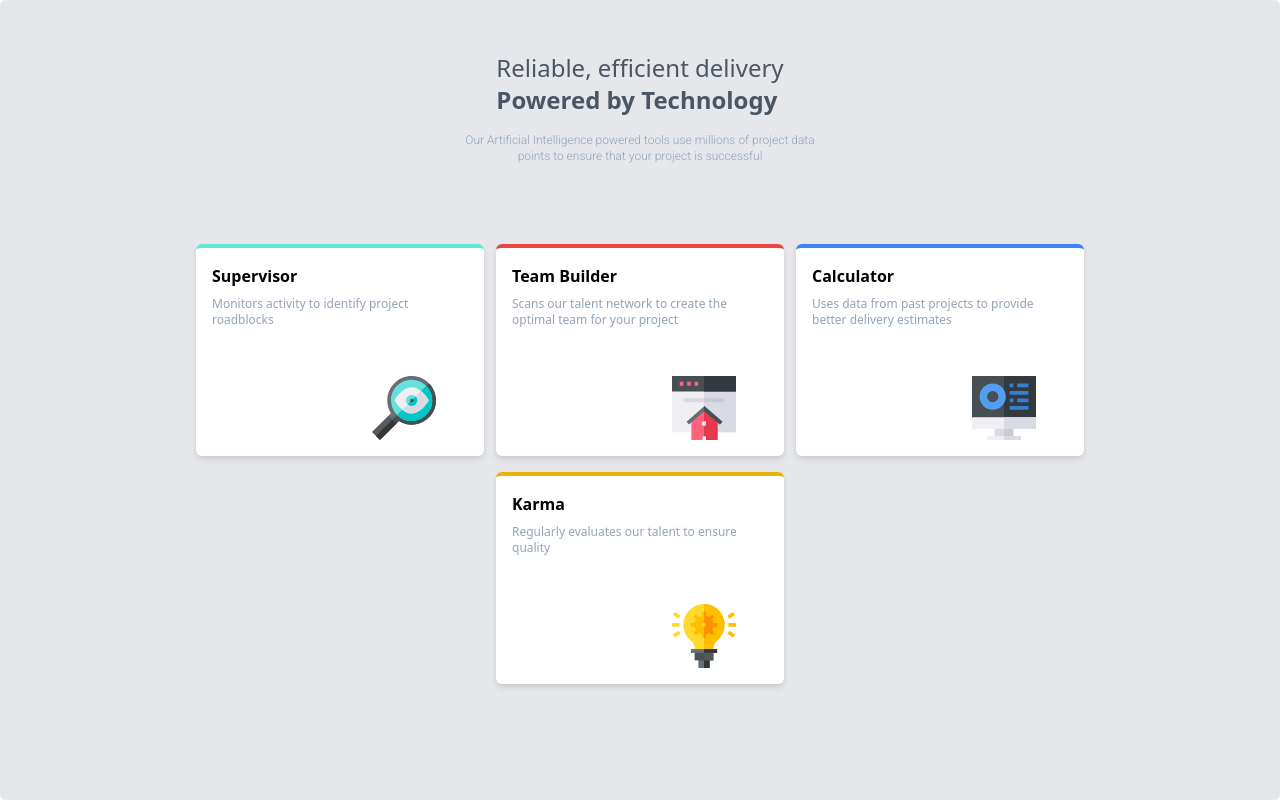
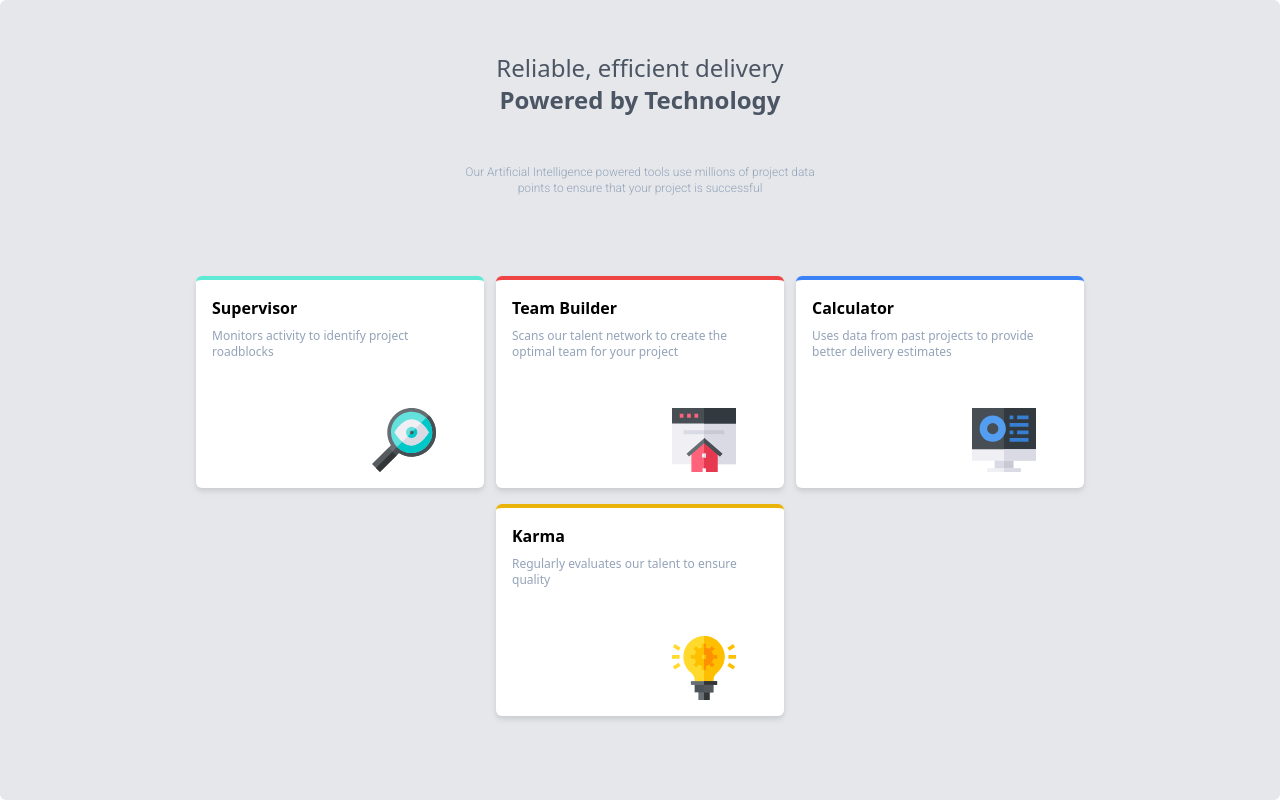
Before and after one commit to joeltmathew857/myportfolio, a React (Create React App) app: page / in a window 1280 px wide. Built offline with nearby package versions, Linux system fonts and the light colour scheme.

Commit message:
fix-align

```diff
--- a/src/components/FontMenter/Fourcard.jsx
+++ b/src/components/FontMenter/Fourcard.jsx
@@ -6,28 +6,27 @@ import Supervisor from "../../Assets/Images/Svg/icon-supervisor.svg";
 
 const Fourcard = () => {
   return (
-    <div className="flex justify-center items-center bg-gray-200 rounded-md w-full h-screen">
-      {/* main */}
+    <div className="flex justify-center items-center bg-gray-200 rounded-md w-screen h-screen md:w-screen sm:w-screen">
+      {/* main-title */}
       <div className="flex flex-col">
         {/* Title */}
-        <div className="flex lg:flex-col md:flex-row justify-center items-center">
-          <h1 className="text-gray-600 text-2xl flex flex-col">
+        <div className="flex flex-col lg:flex-col md:flex-col justify-center items-center">
+          <div className="text-gray-600 text-2xl p-8 flex flex-col text-center md:text-center">
             Reliable, efficient delivery{" "}
-            <span className="font-bold justify-center items-center">
-              Powered by Technology
-            </span>
-          </h1>
-          <div className="text-sm text-center py-4 text-slate-400 font-roboto text-xs flex flex-col select-all">
+            <span className="font-bold">Powered by Technology</span>
+          </div>
+          <div className="text-sm whitespace-normal lg:text-center py-4 text-slate-400 font-roboto text-xs text-center md:text-center flex flex-col select-all">
             Our Artificial Intelligence powered tools use millions of project
             data
             <span> points to ensure that your project is successful</span>
           </div>
         </div>
+
         {/* Box-container */}
-        <div className="flex flex-col lg:flex-row sm:flex-row gap-3 p-16 md:flex-row gap-3 p-16">
-          {/*first-box*/}
+        <div className="flex flex-col lg:flex-row sm:flex-row gap-3 p-16 md:flex-row gap-3 p-16 ">
           <div className="box-content  bg-white rounded-md h-32 w-32 p-4 drop-shadow-md border-t-4 border-teal-300 drop-shadow-2xl h-44 p-4 w-64 ">
-            <div className="flex flex-col">
+            {/*Supervisor*/}
+            <div className="flex flex-col ">
               <h1 className="font-semibold">Supervisor </h1>
               <span className="text-xs text-slate-400 py-2">
                 Monitors activity to identify project roadblocks
@@ -35,6 +34,7 @@ const Fourcard = () => {
             </div>
             <img className="py-10 pl-40" src={Supervisor} alt="Lens" />
           </div>
+          {/* Teambuilder */}
           <div className="flex flex-col gap-4">
             <div className="box-content  bg-white rounded-md h-32 w-32 p-4 drop-shadow-md border-t-4 border-red-500 drop-shadow-2xl h-44 p-4 w-64 green-border">
               <div className="flex flex-col">
@@ -46,6 +46,7 @@ const Fourcard = () => {
               </div>
               <img className="py-10 pl-40" src={Teambuilder} alt="Lens" />
             </div>
+            {/* Karma */}
             <div className="box-content bg-white rounded-md h-32 w-32 p-4 drop-shadow-md border-t-4 border-yellow-500 drop-shadow-2xl h-44 p-4 w-64 yellow-border">
               <div className="flex flex-col">
                 <h1 className="font-semibold">Karma </h1>
@@ -56,8 +57,8 @@ const Fourcard = () => {
               <img className="py-10 pl-40" src={Karma} alt="Lens" />
             </div>
           </div>
-
-          <div className="box-content align-middle bg-white rounded-md h-32 w-32 p-4 drop-shadow-md border-t-4 border-blue-500 drop-shadow-2xl h-44 p-4 w-64 blue-border">
+          {/* Calculator */}
+          <div className="box-content align-center bg-white rounded-md h-32 w-32 p-4 drop-shadow-md border-t-4 border-blue-500 drop-shadow-2xl h-44 p-4 w-64 blue-border">
             <div className="flex flex-col">
               <h1 className="font-semibold ">Calculator </h1>
               <span className="text-xs text-slate-400 py-2">
```
